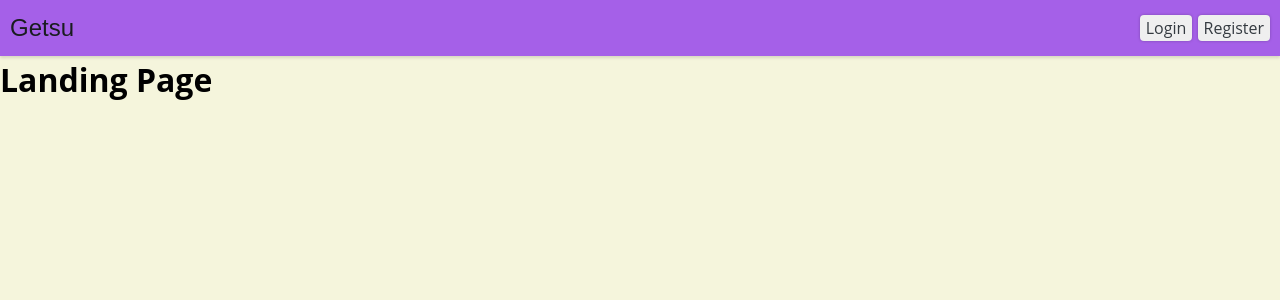
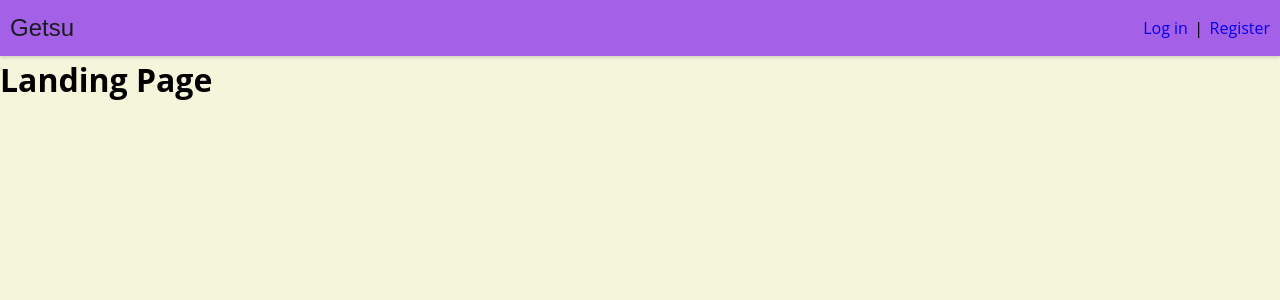
Before and after one commit to kevinwei00/getsu-client, a React (Create React App) app: page / in a window 1280 px wide. Shown: the top 300 px of the page. Built offline with nearby package versions, Linux system fonts and the light colour scheme; a web font is replaced by a local one.

Commit message:
update login/register links on landing page

```diff
--- a/src/components/AppNav.js
+++ b/src/components/AppNav.js
@@ -11,22 +11,13 @@ class AppNav extends Component {
     if (!this.context.hasAuthToken()) {
       content = (
         <div className="AppNav__section">
-          <button
-            className="AppNav__button"
-            onClick={() => {
-              this.props.history.push('/login');
-            }}
-          >
-            Login
-          </button>
-          <button
-            className="AppNav__button"
-            onClick={() => {
-              this.props.history.push('/register');
-            }}
-          >
-            Register
-          </button>
+          <div className="AppNav__item">
+            <Link to="/login">Log in</Link>
+          </div>
+          <div className="AppNav__item">|</div>
+          <div className="AppNav__item">
+            <Link to="/register">Register</Link>
+          </div>
         </div>
       );
     } else {
```
